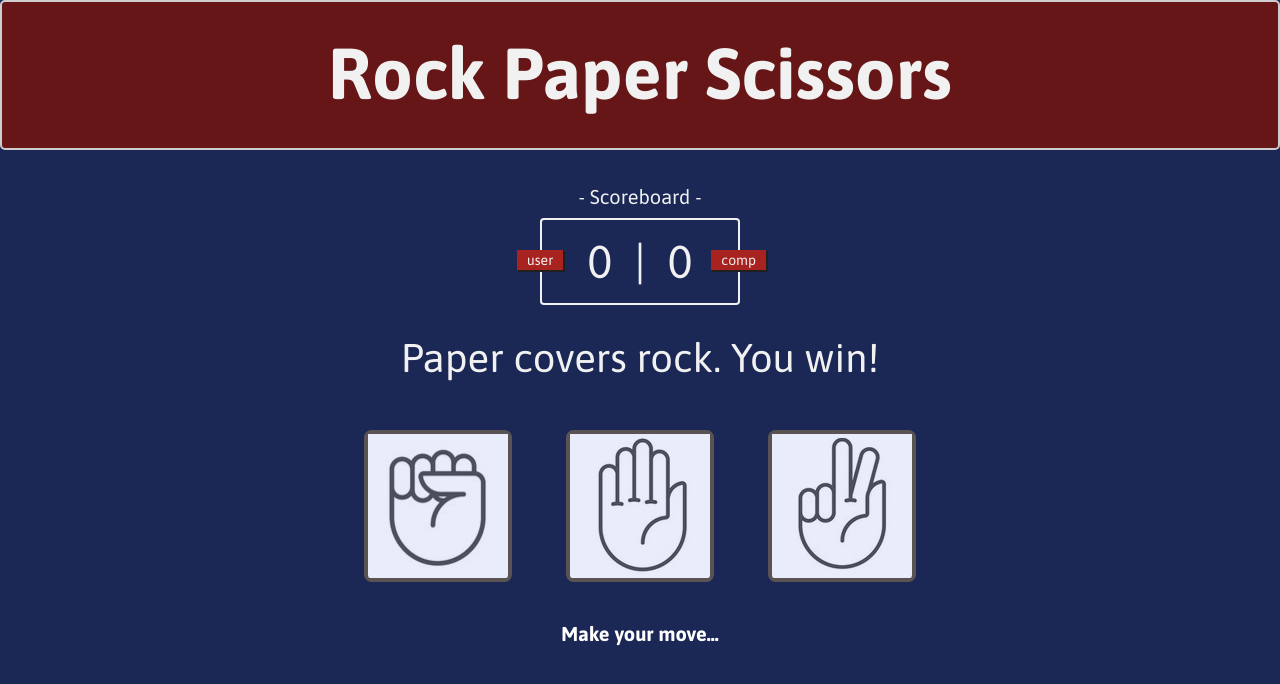
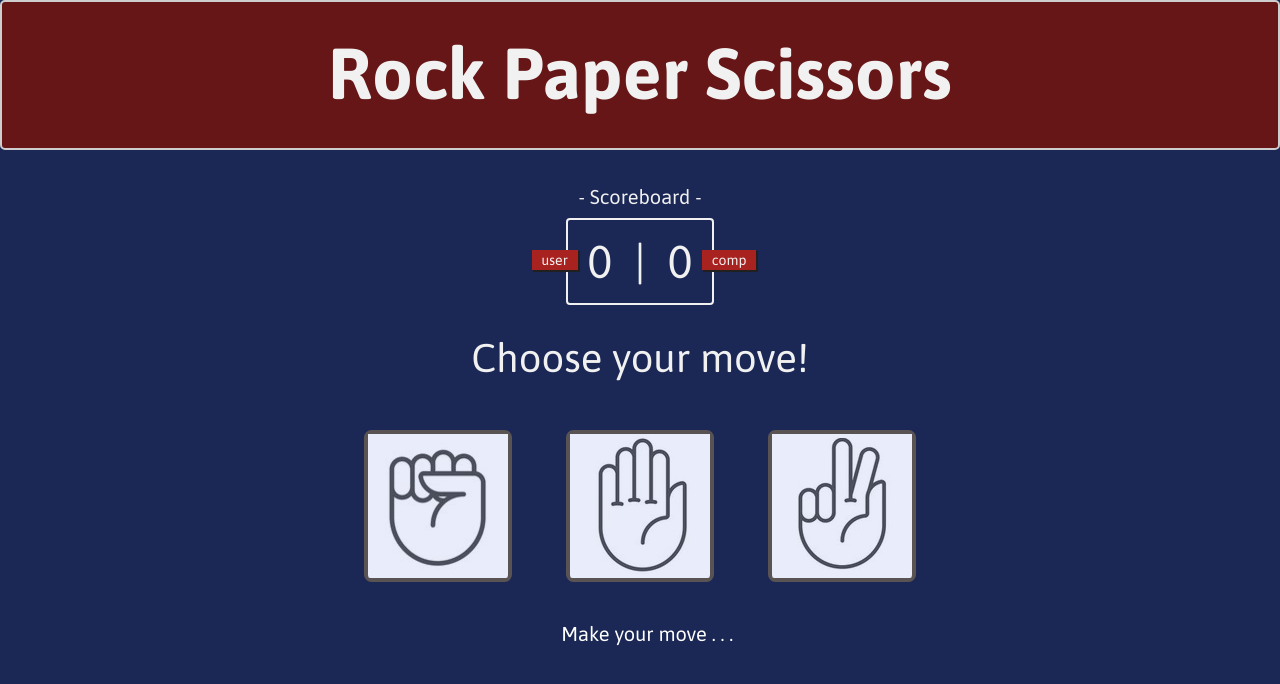
Before and after one commit to barisulgen/rps-boi.github.io, a plain HTML site: page index.html in a window 1280 px wide. Drawn offline with Linux system fonts and the light colour scheme.

Commit message:
Final commit v2

```diff
--- a/app.js
+++ b/app.js
@@ -1,7 +1,5 @@
 let userScore = 0;
 let computerScore = 0;
-
-
 const userScore_span = document.getElementById("user-score");
 const computerScore_span = document.getElementById("computer-score");
 const scoreBoard_div = document.querySelector(".scoreboard");
@@ -40,7 +38,7 @@ function lose(userChoice, computerChoice) {
     computerScore_span.innerHTML = computerScore;
     const smallUserWord = "user".fontsize(3).sub();
     const smallCompWord = "comp".fontsize(3).sub();
-    result_p.innerHTML = convertToWord(userChoice) + smallUserWord + " loses to " + convertToWord(computerChoice) + smallCompWord + ". You loose...";
+    result_p.innerHTML = convertToWord(userChoice) + smallUserWord + " loses to " + convertToWord(computerChoice) + smallCompWord + ". You lose...";
     const userChoice_div = document.getElementById(userChoice);
     userChoice_div.classList.add('red-glow');
     setTimeout(function () { userChoice_div.classList.remove('red-glow') }, 300);
@@ -90,5 +88,4 @@ function main() {
     })
 }
 
-
 main();
--- a/index.html
+++ b/index.html
@@ -6,7 +6,6 @@
     <title>Rock Paper Scissors Game</title>
     <link rel="stylesheet" href="styles.css">
 </head>
-
 
 <body>
     <header>
@@ -22,7 +21,7 @@
     </div>
 
     <div class="result">
-        <p>Paper covers rock. You win!</p>
+        <p>Choose your move!</p>
     </div>
 
     <div class="choices">
@@ -50,8 +49,8 @@
             </div>
         </div>
     </div>
+    <p id="action-message">&nbsp&nbsp&nbspMake your move . . .</p>
 
-    <p id="action-message">Make your move...</p>
     <script src="app.js" charset="utf-8"></script>
 
 </body>
--- a/styles.css
+++ b/styles.css
@@ -34,7 +34,7 @@ body {
 .score-board {
     margin: 10px auto;
     border: 2px solid rgb(241, 241, 241);
-    width: 200px;
+    width: max-content;
     border-radius: 4px;
     text-align: center;
     font-size: 46px;
@@ -55,6 +55,7 @@ body {
 .badge {
     background: rgb(168, 35, 31);
     color: rgb(241, 241, 241);
+    width: max-content;
     font-size: 14px;
     padding: 2px 10px;
     font-family: Asap, sans-serif;
@@ -64,13 +65,13 @@ body {
 #user-label {
     position: absolute;
     top: 30px;
-    left: -25px;
+    left: -36px;
 }
 
 #computer-label {
     position: absolute;
     top: 30px;
-    right: -28px;
+    right: -44px;
 }
 
 .result {
@@ -153,7 +154,6 @@ body {
     text-align: center;
     color: white;
     font-family: Asap, sans-serif;
-    font-weight: bold;
     font-size: 20px;
     margin-top: 40px;
 }
```
